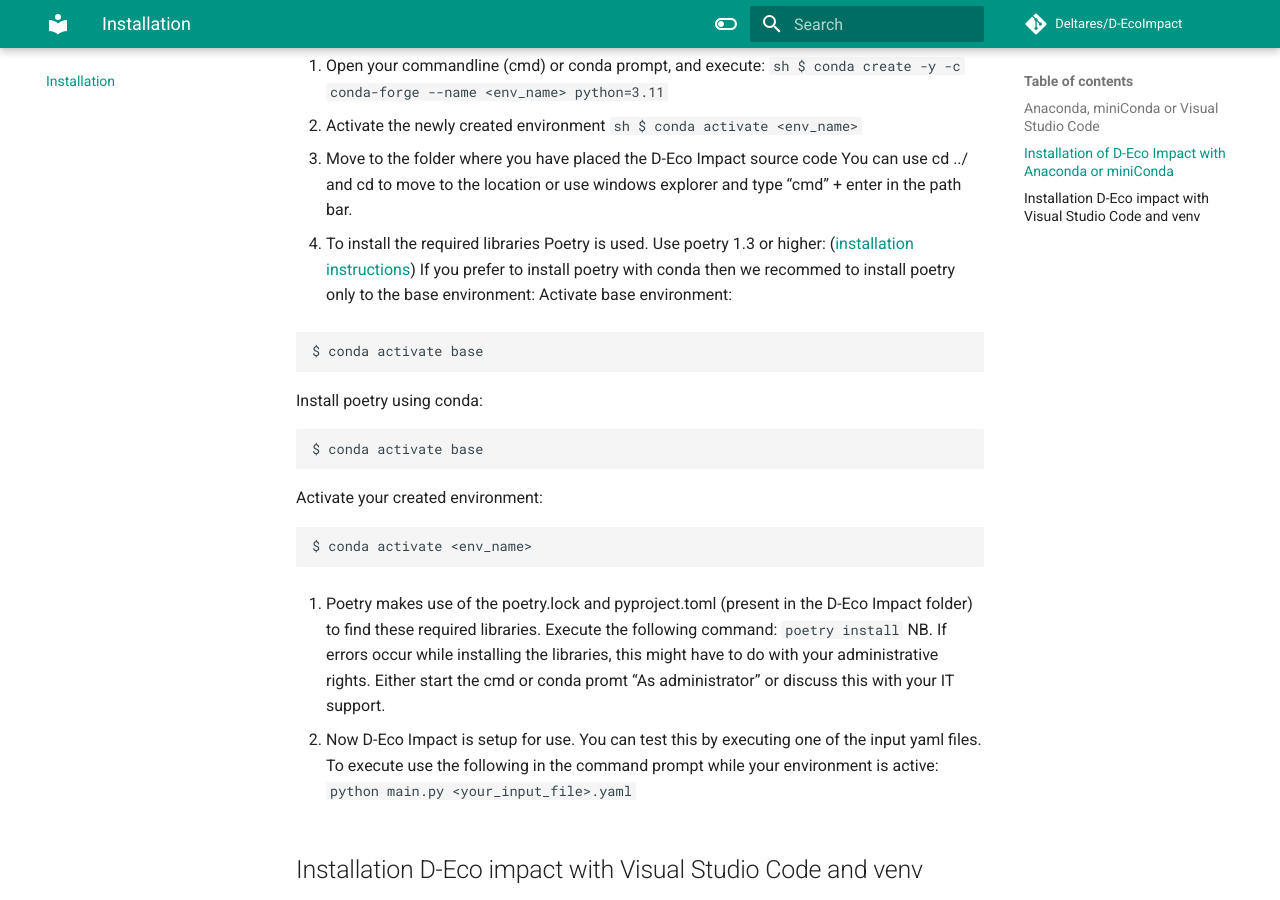
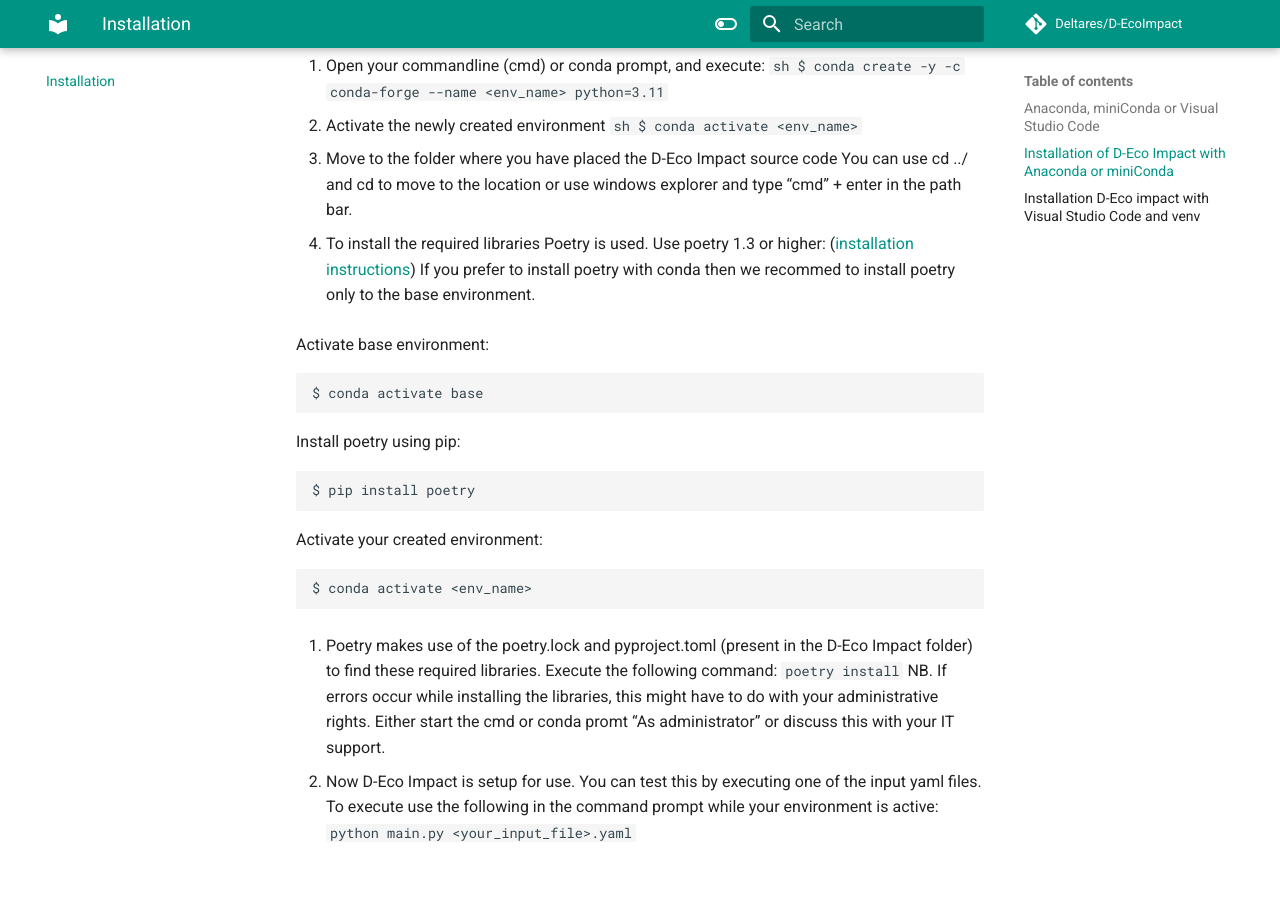
Before and after one commit to Deltares/D-EcoImpact, an MkDocs documentation site: the page built from docs/installation.md, in a window 1280 px wide and 900 px high, scrolled down 601 px. Built offline with MkDocs 1.6.1 and Material for MkDocs 9.7.7, drawn with Linux system fonts in a browser that asks for light colours; comment, search, counter and statistics services are not loaded; the version menu is left out.

Commit message:
fix[DEI-177]: fix docs on how to install poetry

````diff
--- a/docs/installation.md
+++ b/docs/installation.md
@@ -26,14 +26,15 @@
 
 4.	To install the required libraries Poetry is used.
 Use poetry 1.3 or higher: ([installation instructions](https://python-poetry.org/docs/#installation))
-If you prefer to install poetry with conda then we recommed to install poetry only to the base environment:
+If you prefer to install poetry with conda then we recommed to install poetry only to the base environment.
+
 Activate base environment:
 ```sh
 $ conda activate base
 ```
-Install poetry using conda:
+Install poetry using pip:
 ```sh
-$ conda activate base
+$ pip install poetry
 ```
 Activate your created environment:
 ```sh
````
